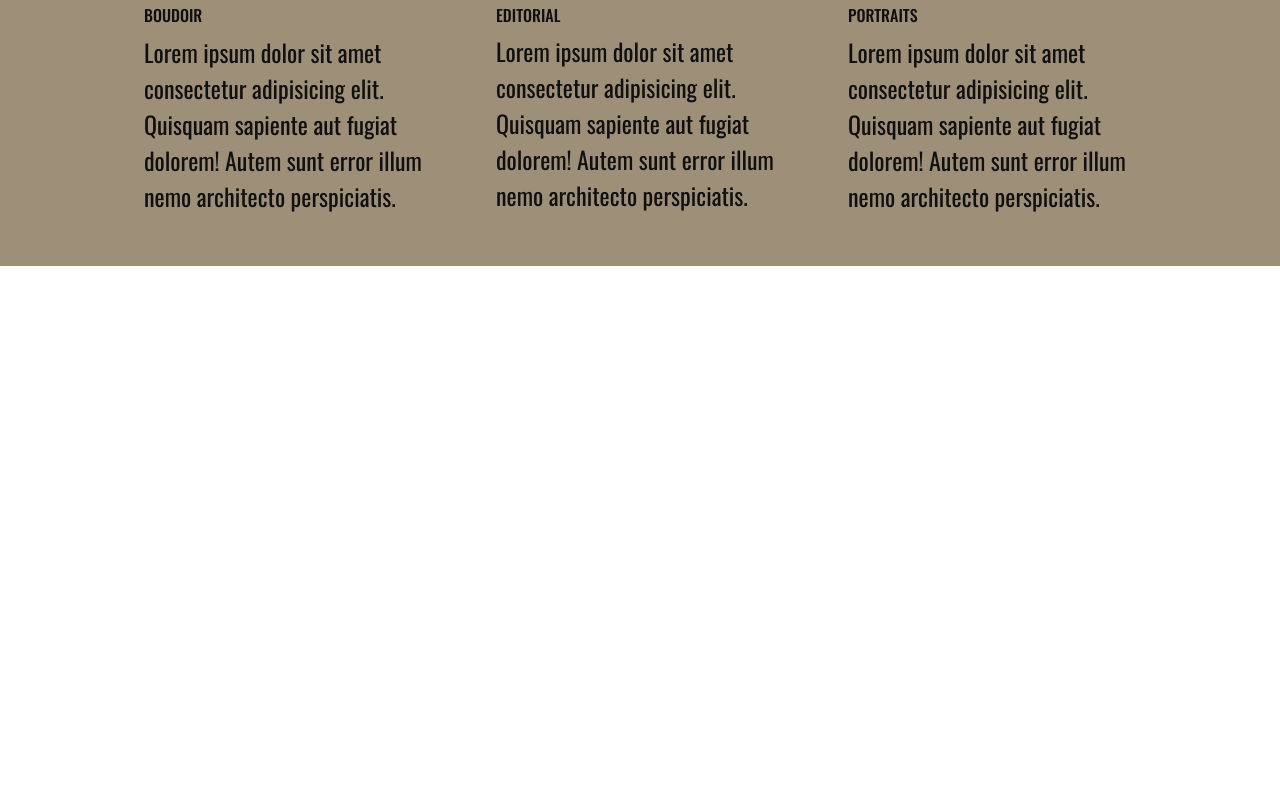
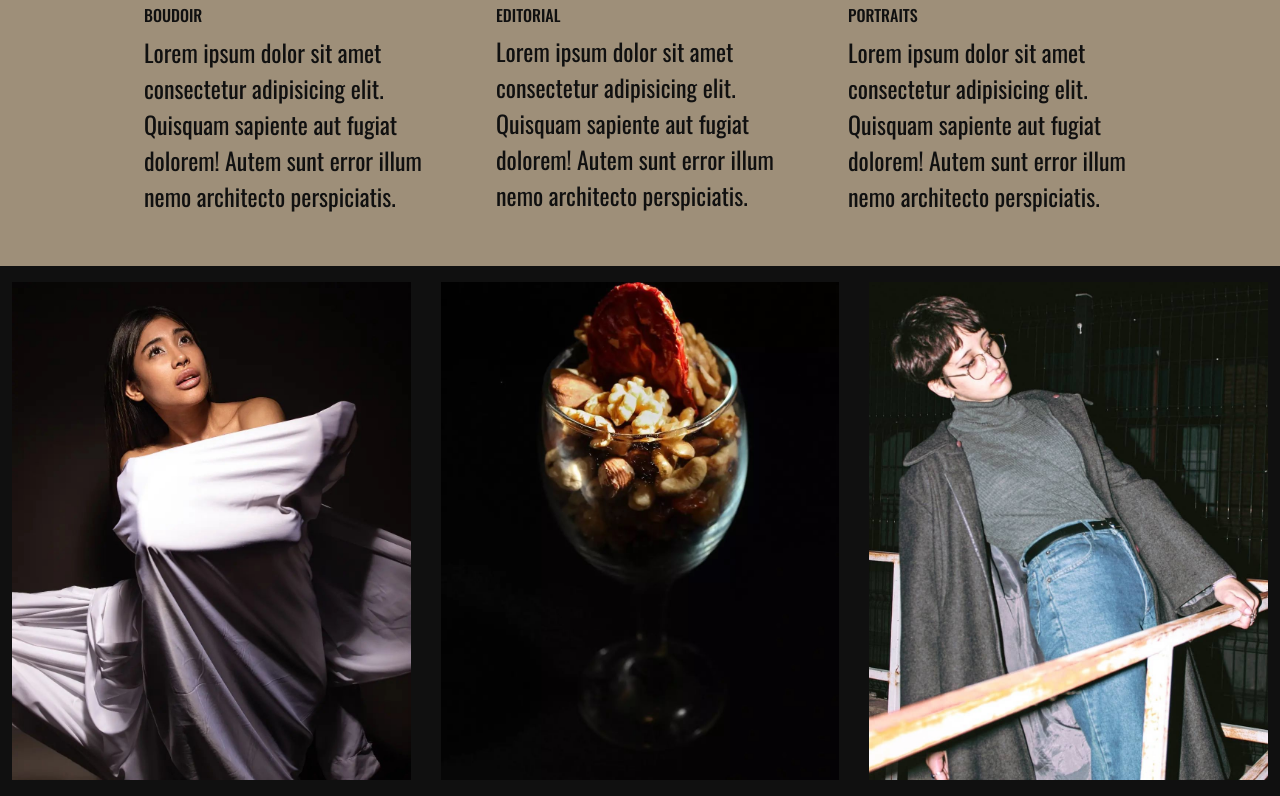
Before and after one commit to andrescn2020/portfolio-michelle, a React (Vite) app: page / in a window 1280 px wide. Shown: the part 6538-7334 px from the top of the page. Before the commit the page ends 6804 px from the top, so only its background shows below. Built offline with nearby package versions, Linux system fonts and the light colour scheme.

Commit message:
FooterContainer

```diff
--- a/src/App.jsx
+++ b/src/App.jsx
@@ -11,6 +11,7 @@ import Separation2 from './components/Separation2/Separation2';
 import Testimonials from './components/Testimonials/Testimonials';
 import Captive from './components/Captive/Captive';
 import Journal from './components/Journal/Journal';
+import FooterCarrusel from './components/FooterCarrusel/FooterCarrusel';
 import './App.css';
 
 function App() {
@@ -30,6 +31,7 @@ function App() {
       <Testimonials />
       <Captive />
       <Journal />
+      <FooterCarrusel />
     </div>
   )
 }
--- a/src/components/FooterCarrusel/FooterCarrusel.css
+++ b/src/components/FooterCarrusel/FooterCarrusel.css
@@ -0,0 +1,8 @@
+#app__footer-carrusel {
+
+    display: flex;
+    align-items: center;
+    min-height: 60vh;
+    background-color: #101010;
+
+}
--- a/src/components/FooterCarrusel/FooterCarrusel.jsx
+++ b/src/components/FooterCarrusel/FooterCarrusel.jsx
@@ -1,11 +1,96 @@
+import { Swiper, SwiperSlide } from "swiper/react";
+import { FreeMode } from "swiper";
+import useScreenSize from "../../hooks/useScreenSize";
+import ImageCard from "../Carrusel/ImageCard";
+import "./FooterCarrusel.css";
+import "swiper/css";
+import "swiper/css/free-mode";
+import "./FooterCarrusel.css";
+
+import "bootstrap/dist/css/bootstrap.min.css";
+import img1 from "/assets/CarruselUno.jpg";
+import img2 from "/assets/CarruselDos.jpg";
+import img3 from "/assets/CarruselTres.jpg";
+import img4 from "/assets/CarruselCuatro.jpg";
+import img5 from "/assets/CarruselCinco.jpg";
+import img6 from "/assets/CarruselSeis.jpg";
+import img7 from "/assets/CarruselSiete.jpg";
+
 const FooterCarrusel = () => {
 
-    return (
+  const { width } = useScreenSize();
 
-      <div>FooterCarrusel</div>
+  const slidesPerWidth = (width) => {
 
-    );
+    if(width < 620) return 1
+    else if(width > 620 && width < 1080) return 3
+    else return 6
 
-  };
+  }
 
-  export default FooterCarrusel;
+  return (
+
+    <div id="app__footer-carrusel" className="container-fluid py-3 justify-content-center">
+
+      <Swiper
+        freeMode={true}
+        grabCursor={true}
+        modules={[FreeMode]}
+        className="mySwiper"
+        slidesPerView={slidesPerWidth(width)}
+        spaceBetween={30}
+      >
+
+      <SwiperSlide>
+        <ImageCard data={{imgSrc: img1}}/>
+      </SwiperSlide>
+
+      <SwiperSlide>
+        <ImageCard data={{imgSrc: img2}}/>
+      </SwiperSlide>
+
+      <SwiperSlide>
+        <ImageCard data={{imgSrc: img3}}/>
+      </SwiperSlide>
+
+      <SwiperSlide>
+        <ImageCard data={{imgSrc: img4}}/>
+      </SwiperSlide>
+
+      <SwiperSlide>
+        <ImageCard data={{imgSrc: img5}}/>
+      </SwiperSlide>
+
+      <SwiperSlide>
+        <ImageCard data={{imgSrc: img6}}/>
+      </SwiperSlide>
+
+      <SwiperSlide>
+        <ImageCard data={{imgSrc: img7}}/>
+      </SwiperSlide>
+
+      <SwiperSlide>
+        <ImageCard data={{imgSrc: img4}}/>
+      </SwiperSlide>
+
+      <SwiperSlide>
+        <ImageCard data={{imgSrc: img5}}/>
+      </SwiperSlide>
+
+      <SwiperSlide>
+        <ImageCard data={{imgSrc: img6}}/>
+      </SwiperSlide>
+
+      <SwiperSlide>
+        <ImageCard data={{imgSrc: img7}}/>
+      </SwiperSlide>
+
+      </Swiper>
+
+    </div>
+
+  );
+
+};
+
+export default FooterCarrusel;
```
